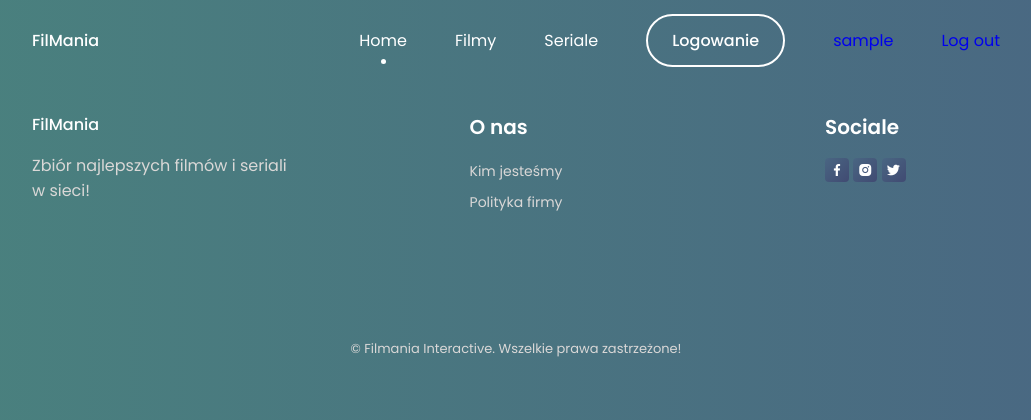
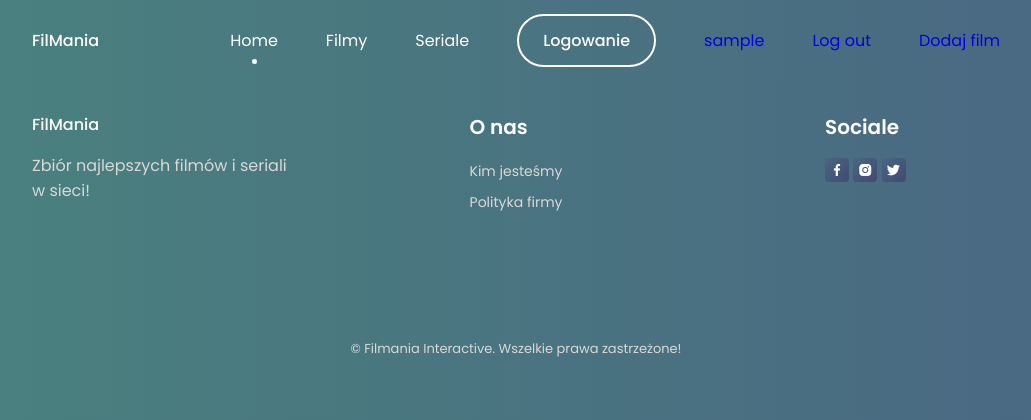
Before and after one commit to bazy-danych-2/filmania, a Django app: page /movies/ in a window 1280 px wide. Shown: the top 420 px of the page, without its empty margins (124-1155 px from the left). Run offline with Django 3.2, Linux system fonts and the light colour scheme; the visitor is signed in with stand-in values (Sample User, id 1); data that the repository does not hold is empty; some libraries are stand-ins or nearby versions.

Commit message:
dodaj film

```diff
--- a/filmania/templates/movies/update.html
+++ b/filmania/templates/movies/update.html
@@ -1,6 +1,8 @@
 {% extends "pages/base.html" %}
 
 {%block content%}
+
+<br><br><br><br><br><br>
 
 <form method="POST" enctype="multipart/form-data">
 {% csrf_token %}
--- a/filmania/templates/pages/header.html
+++ b/filmania/templates/pages/header.html
@@ -28,8 +28,12 @@
                             </li>
                             <li>
                                 <a href="/accounts/log_out">Log out</a>
+                            </li>
+                            <li>
+                                <a href="/movies/create">Dodaj film</a>
+                            </li>
                             {% endif %}
-                            </li>
+
                     </ul>
 
                     <div class="nav__close" id="nav-close">
```
